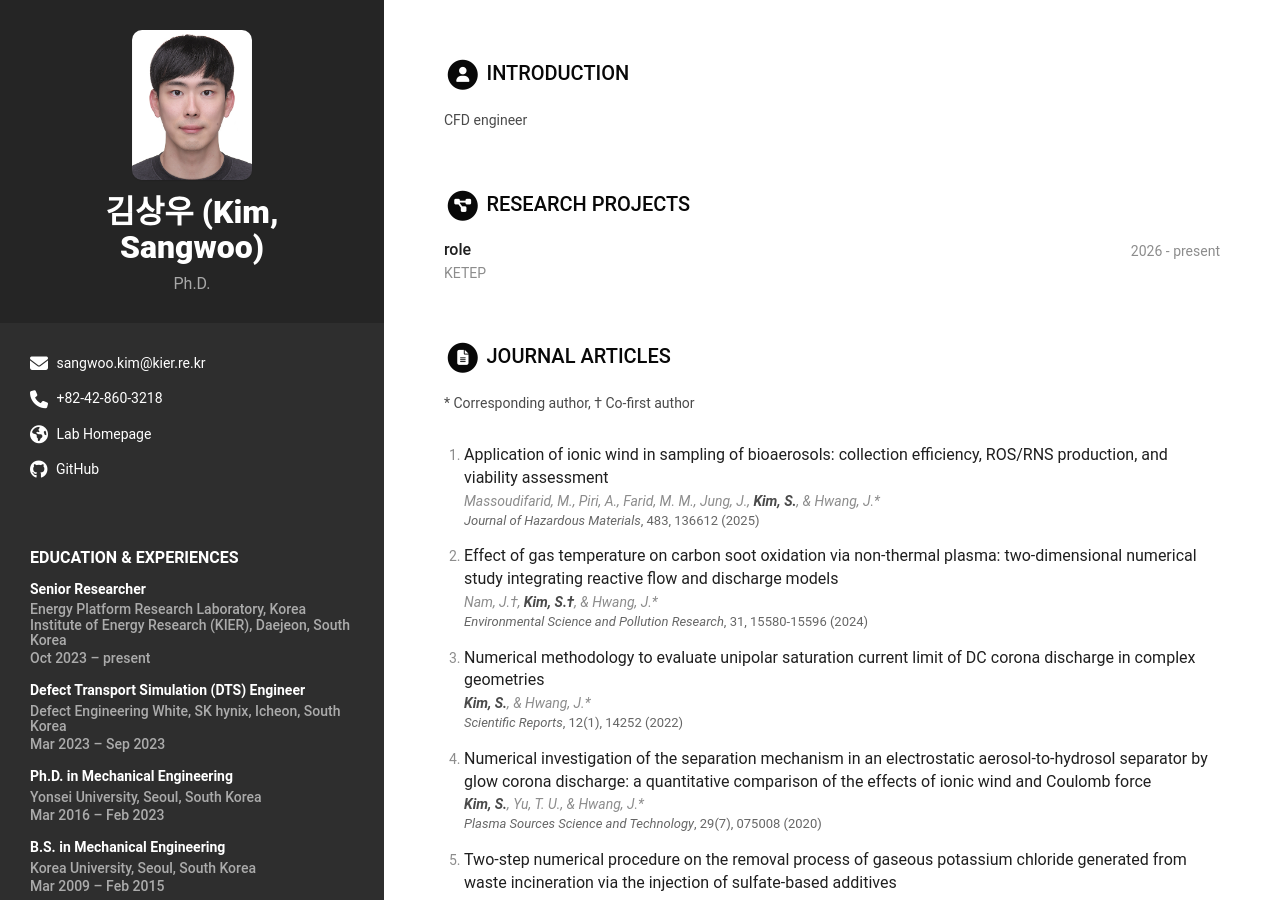
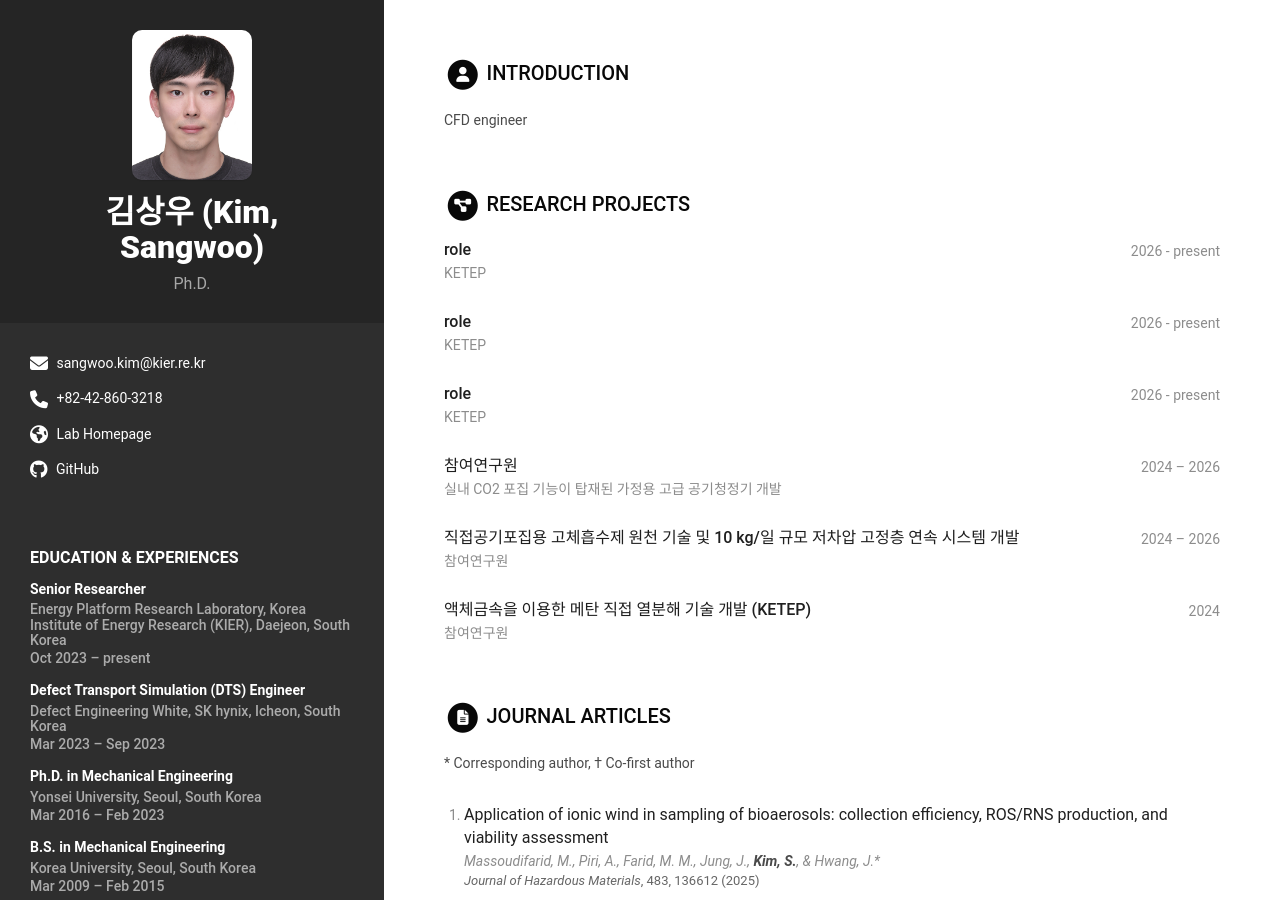
Before and after one commit to swtbkim/SangwooKim, a Jekyll site: the page built from print.html, in a window 1280 px wide and 900 px high. Built offline with Jekyll 4.4.1, drawn with Linux system fonts in a browser that asks for light colours.

Commit message:
Update data.yml

```diff
--- a/_data/data.yml
+++ b/_data/data.yml
@@ -47,10 +47,10 @@ research-interests:
   icon: microscope   # Font Awesome 5 icon name
   # placeholder - 연구 관심 분야를 한 줄씩 작성하세요 (markdown 사용 가능)
   info:
-  - Research interest 1
-  - Research interest 2
-  - Research interest 3
-  - Research interest 4
+  - CFD modeling of energy/environmental facilities
+  - Single/multiphase flow, reacting flow, particulate flow, non-thermal plasma
+  - CFD Automation
+  - Renewable energy, Hydrogen energy, Energy efficiency, Clean energy
 
 education:
   title: Education & Experiences
@@ -136,6 +136,26 @@ experiences:
     time: 2026 - present
     company: KETEP
 
+  - role: role
+    time: 2026 - present
+    company: KETEP
+
+  - role: role
+    time: 2026 - present
+    company: KETEP
+
+  - role: 참여연구원
+    time: 2024 &ndash; 2026
+    company: 실내 CO2 포집 기능이 탑재된 가정용 고급 공기청정기 개발
+
+  - role: 직접공기포집용 고체흡수제 원천 기술 및 10 kg/일 규모 저차압 고정층 연속 시스템 개발
+    time: 2024 &ndash; 2026
+    company: 참여연구원
+
+  - role: 액체금속을 이용한 메탄 직접 열분해 기술 개발 (KETEP)
+    time: 2024
+    company: 참여연구원
+
 # experiences3:
 #   title: Honors &amp; Awards
 #   icon: award
```
